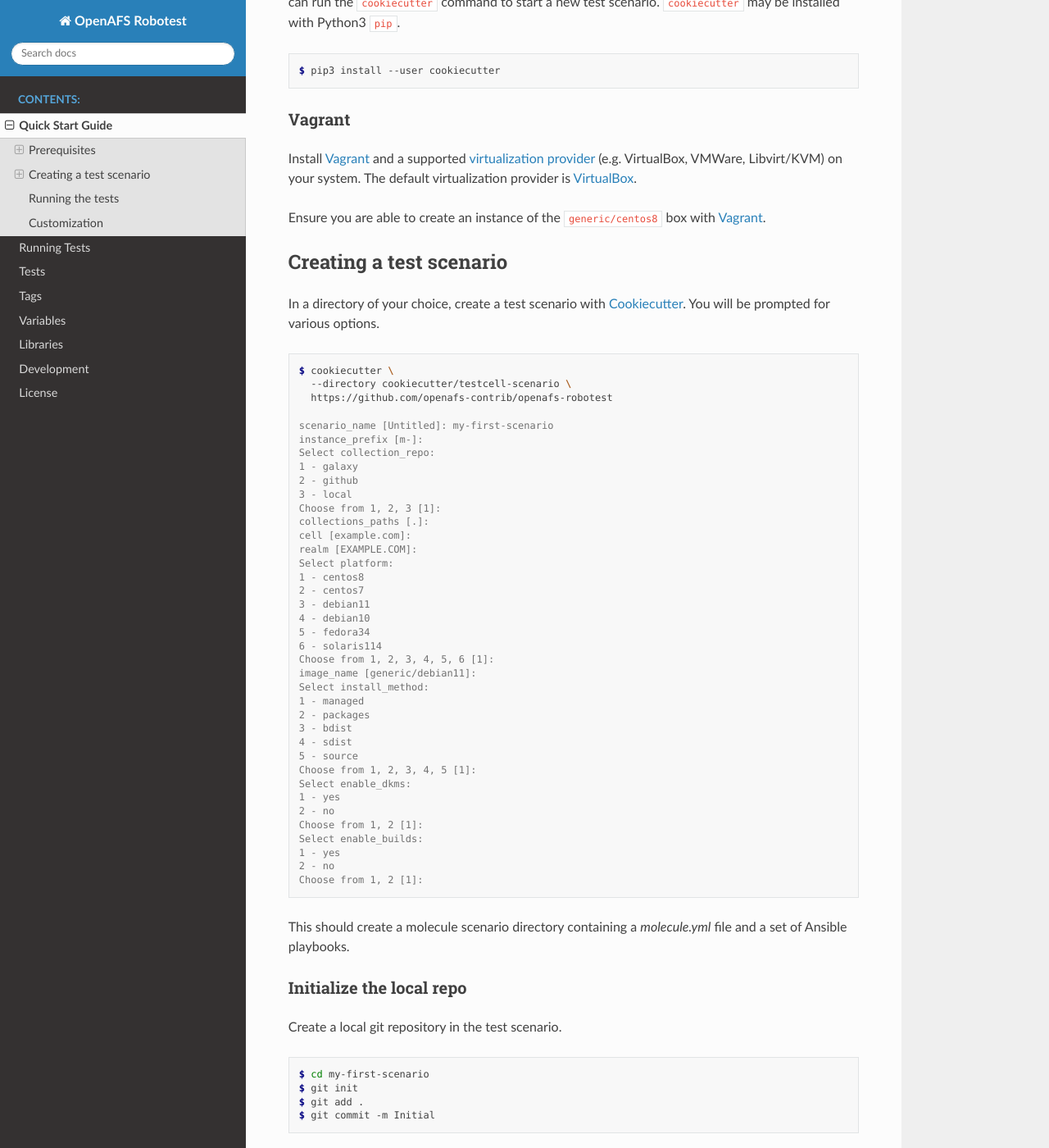
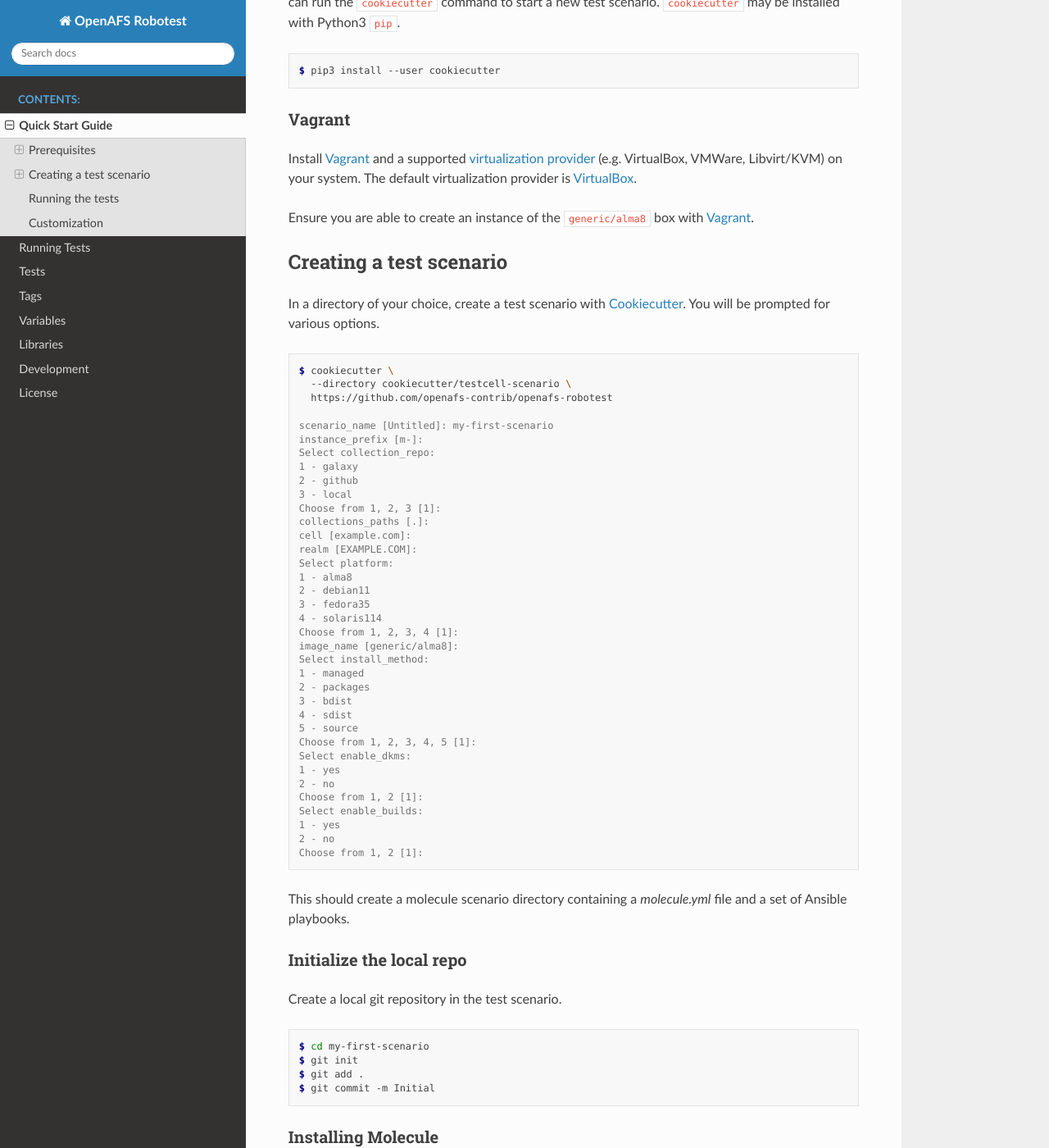
Before and after one commit to openafs-contrib/openafs-robotest, a Sphinx documentation site: the page built from docs/source/guide.rst, in a window 1280 px wide and 1400 px high, scrolled down 1207 px. Shown: the whole window at 82% size. Built offline with Sphinx 7.4.7 and the Read the Docs theme 2.0.0, drawn with Linux system fonts in a browser that asks for light colours.

Commit message:
cookiecutter: Update platforms in scenario template
Update the platform list in the scenario template.

* Drop CentOS and add AlmaLinux.
* Drop old Debian 10.
* Update Fedora 34 to 35.

You can customize your molecule.yml file to if you need to test old
platforms.

```diff
--- a/docs/source/guide.rst
+++ b/docs/source/guide.rst
@@ -68,7 +68,7 @@ Install Vagrant_ and a supported `virtualization provider`_ (e.g. VirtualBox,
 VMWare, Libvirt/KVM) on your system. The default virtualization provider is
 VirtualBox_.
 
-Ensure you are able to create an instance of the ``generic/centos8`` box
+Ensure you are able to create an instance of the ``generic/alma8`` box
 with Vagrant_.
 
 
@@ -95,14 +95,12 @@ You will be prompted for various options.
     cell [example.com]:
     realm [EXAMPLE.COM]:
     Select platform:
-    1 - centos8
-    2 - centos7
-    3 - debian11
-    4 - debian10
-    5 - fedora34
-    6 - solaris114
-    Choose from 1, 2, 3, 4, 5, 6 [1]:
-    image_name [generic/debian11]:
+    1 - alma8
+    2 - debian11
+    3 - fedora35
+    4 - solaris114
+    Choose from 1, 2, 3, 4 [1]:
+    image_name [generic/alma8]:
     Select install_method:
     1 - managed
     2 - packages
```
Also changed, not shown: 3 other files.
